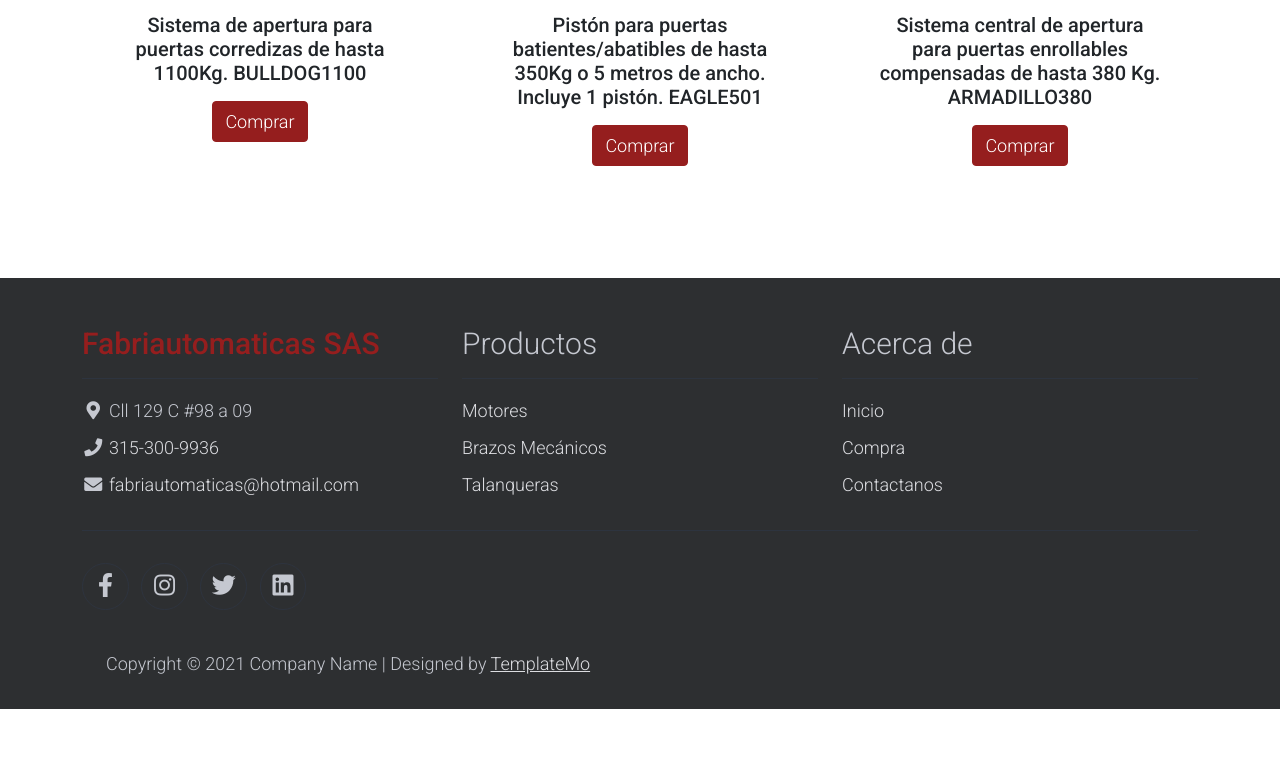
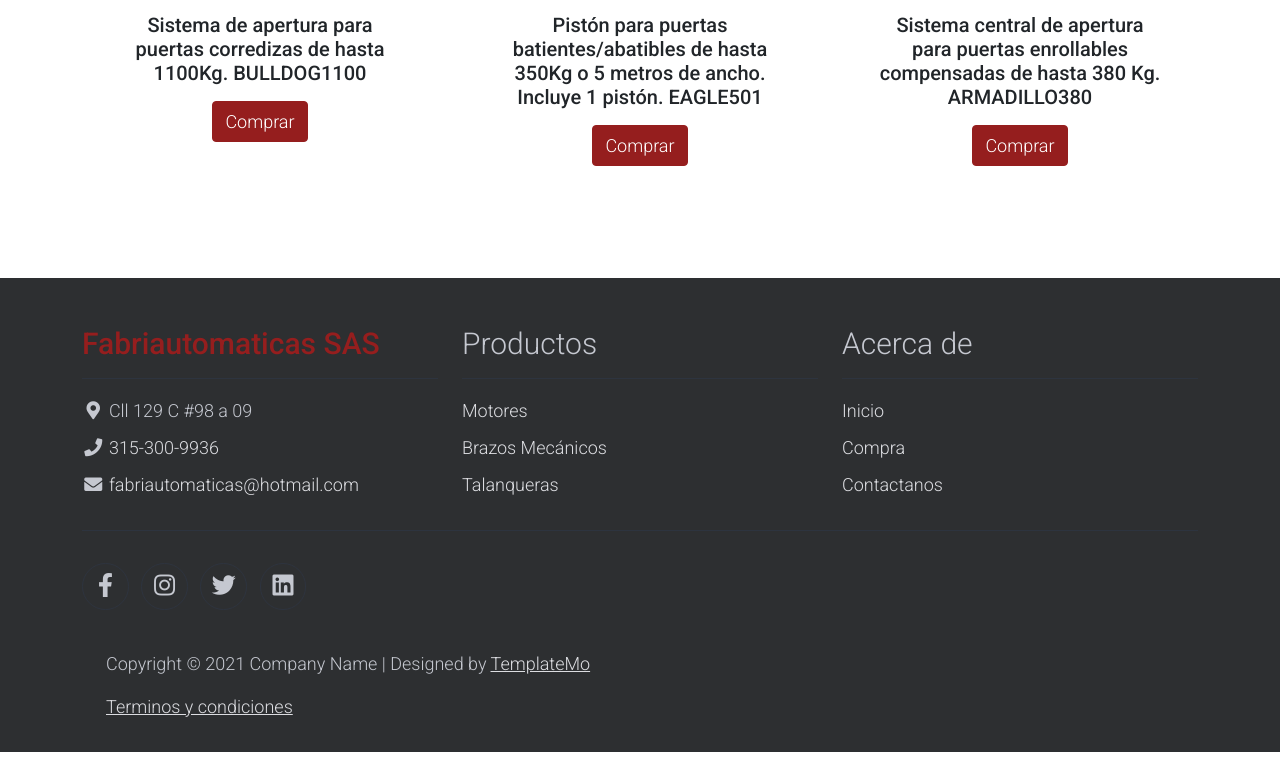
Before and after one commit to ByteGorillaGit/Nuevo_Proyecto, a website: page index.html in a window 1280 px wide. Shown: the part 1193-1969 px from the top of the page. Before the commit the page ends 1926 px from the top, so only its background shows below. Drawn offline with Linux system fonts and the light colour scheme.

Commit message:
Conexion a los terminos y condiciones

```diff
--- a/index.html
+++ b/index.html
@@ -293,6 +293,11 @@
                             | Designed by <a rel="sponsored" href="https://templatemo.com" target="_blank">TemplateMo</a>
                         </p>
                     </div>
+                    <div class="col-12">
+                        <p class="text-left text-light">
+                            <a rel="sponsored" href="../POST-SALE-PROJECT/Src/termsAndConditions.html" target="_blank">Terminos y condiciones</a>
+                        </p>
+                    </div>
                 </div>
             </div>
         </div>
```
